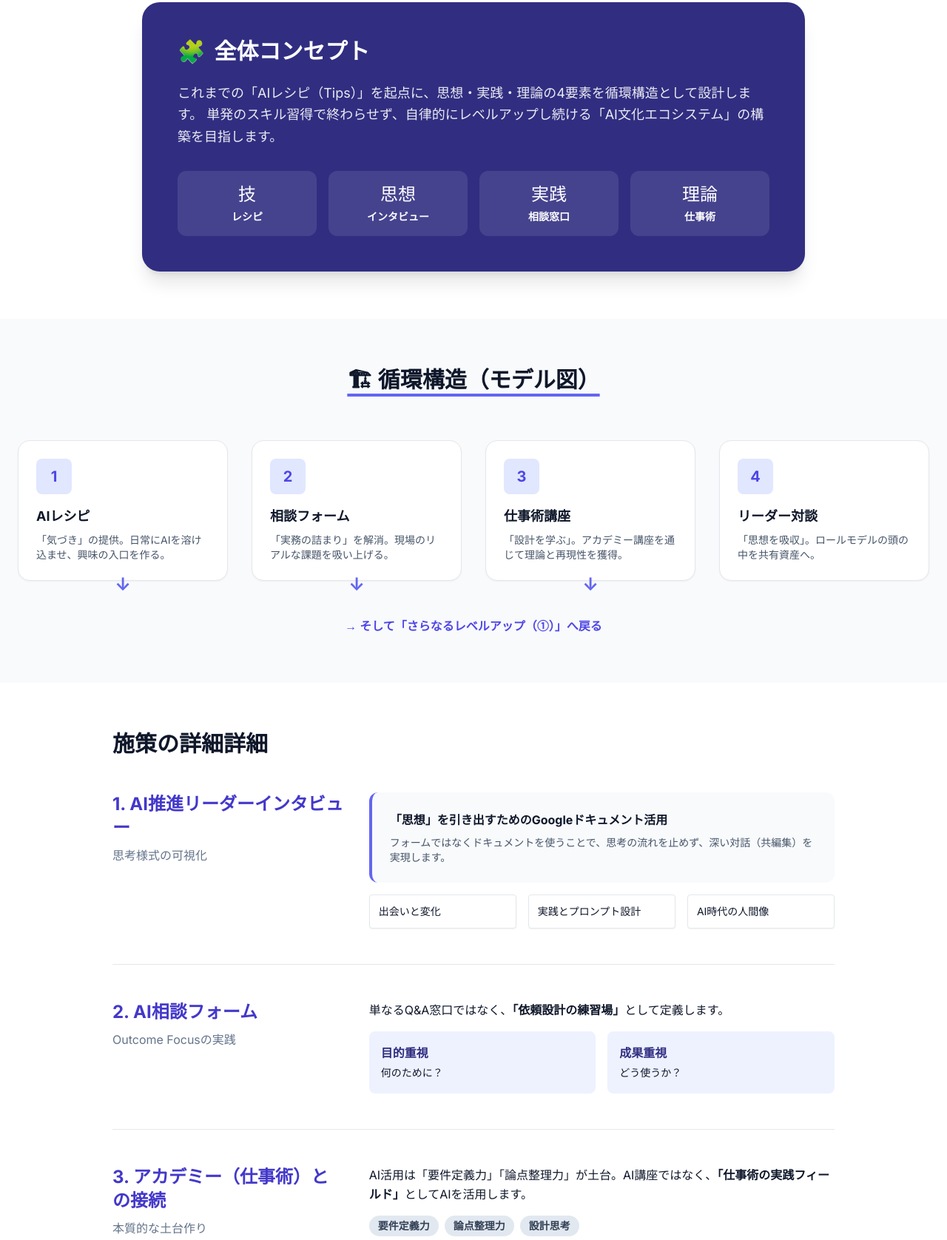
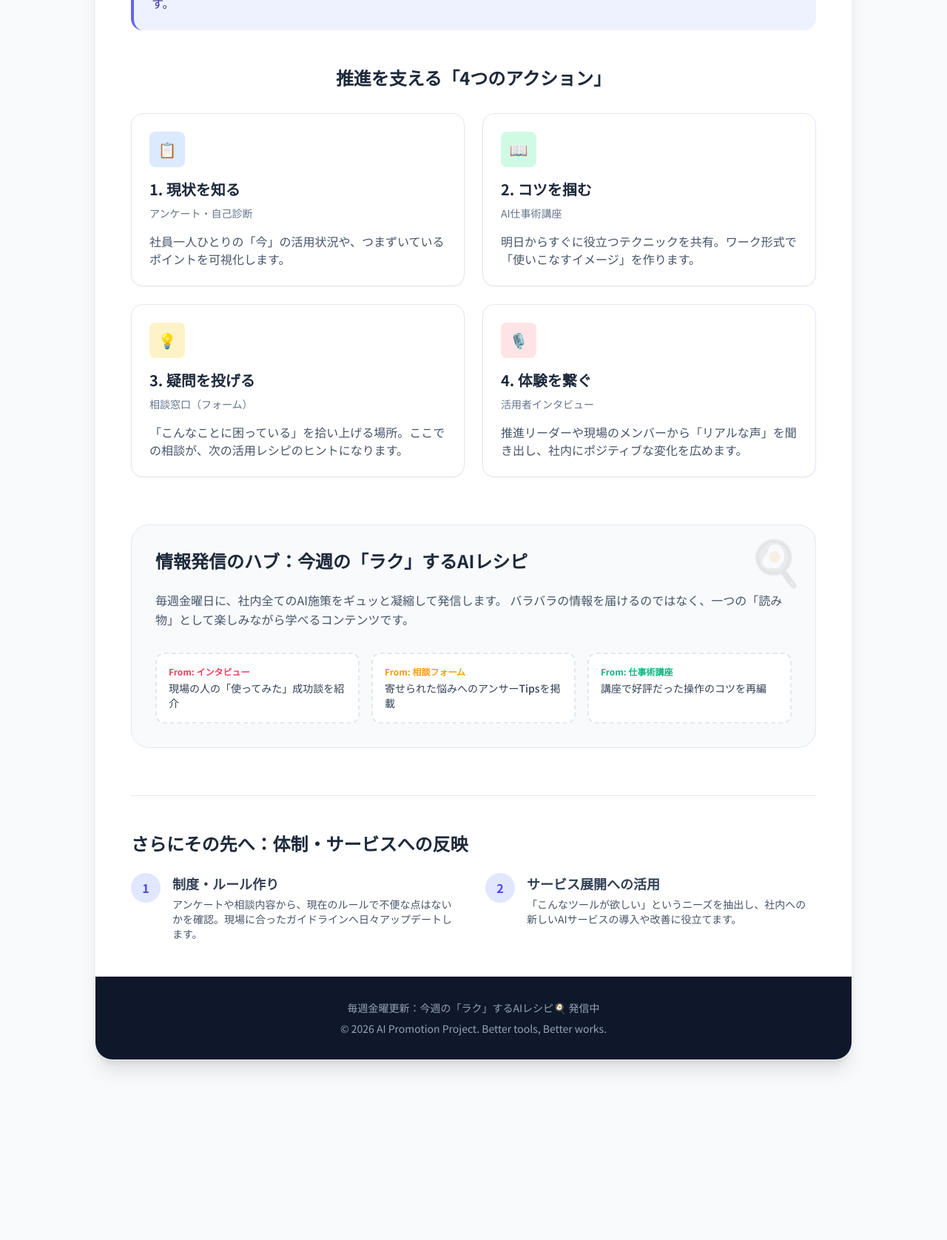
Before and after one commit to tomaton-not/ai-html-lab, a plain HTML site: page slides/ai-culture/index.html in a window 1280 px wide. Shown: the part 414-2090 px from the top of the page at 74% size. After the commit the page ends 1879 px from the top, so only its background shows below. Drawn offline with nearby package versions, Linux system fonts and the light colour scheme.

Commit message:
Update ai-culture index.html

```diff
--- a/slides/ai-culture/index.html
+++ b/slides/ai-culture/index.html
@@ -3,219 +3,139 @@
 <head>
     <meta charset="UTF-8">
     <meta name="viewport" content="width=device-width, initial-scale=1.0">
-    <title>AI文化設計プロジェクト企画書 | AI Culture Ecosystem</title>
+    <title>社内AI活用推進プロジェクト企画書 2026</title>
     <script src="https://cdn.tailwindcss.com"></script>
-    <link href="https://fonts.googleapis.com/css2?family=Inter:wght@400;600;700&family=Noto+Sans+JP:wght@400;500;700&display=swap" rel="stylesheet">
+    <link rel="preconnect" href="https://fonts.googleapis.com">
+    <link rel="preconnect" href="https://fonts.gstatic.com" crossorigin>
+    <link href="https://fonts.googleapis.com/css2?family=Noto+Sans+JP:wght@400;500;700&display=swap" rel="stylesheet">
     <style>
         body {
-            font-family: 'Inter', 'Noto Sans JP', sans-serif;
-            scroll-behavior: smooth;
+            font-family: 'Noto Sans JP', sans-serif;
+            background-color: #f8fafc;
+            color: #334155;
         }
-        .gradient-text {
+        .concept-gradient {
             background: linear-gradient(135deg, #6366f1 0%, #a855f7 100%);
-            -webkit-background-clip: text;
-            -webkit-text-fill-color: transparent;
+        }
+        .recipe-card {
+            background: #fff;
+            border: 2px dashed #e2e8f0;
         }
         .card-hover:hover {
-            transform: translateY(-5px);
+            transform: translateY(-4px);
             transition: all 0.3s ease;
-        }
-        .loop-line {
-            position: relative;
-        }
-        .loop-line::after {
-            content: '↓';
-            position: absolute;
-            bottom: -25px;
-            left: 50%;
-            transform: translateX(-50%);
-            color: #6366f1;
-            font-weight: bold;
-            font-size: 1.5rem;
-        }
-        @media (max-width: 768px) {
-            .loop-line::after {
-                display: none;
-            }
         }
     </style>
 </head>
-<body class="bg-slate-50 text-slate-900 leading-relaxed">
+<body class="p-4 md:p-8">
+    <div class="max-w-5xl mx-auto bg-white shadow-xl rounded-3xl overflow-hidden border border-slate-100">
+        <!-- Header Section -->
+        <header class="concept-gradient p-10 text-white text-center">
+            <div class="inline-block px-4 py-1 bg-white/20 rounded-full text-sm font-medium mb-4 backdrop-blur-sm">Project Update: 2026</div>
+            <h1 class="text-3xl md:text-4xl font-bold mb-4 tracking-tight">社内AI活用推進プロジェクト</h1>
+            <p class="text-lg opacity-90 font-medium">特別なスキルから、みんなの「当たり前」へ</p>
+        </header>
 
-    <!-- Hero Section -->
-    <header class="relative py-20 bg-white border-b overflow-hidden">
-        <div class="absolute inset-0 opacity-10">
-            <svg width="100%" height="100%" xmlns="http://www.w3.org/2000/svg">
-                <defs>
-                    <pattern id="grid" width="40" height="40" patternUnits="userSpaceOnUse">
-                        <path d="M 40 0 L 0 0 0 40" fill="none" stroke="currentColor" stroke-width="1"/>
-                    </pattern>
-                </defs>
-                <rect width="100%" height="100%" fill="url(#grid)" />
-            </svg>
-        </div>
-        <div class="container mx-auto px-6 relative z-10 text-center">
-            <span class="inline-block px-4 py-1 mb-6 text-sm font-semibold tracking-wider text-indigo-600 uppercase bg-indigo-50 rounded-full">Project Proposal</span>
-            <h1 class="text-4xl md:text-6xl font-bold mb-6 tracking-tight">
-                AI文化設計 <span class="gradient-text">エコシステム</span>
-            </h1>
-            <p class="text-xl text-slate-600 max-w-2xl mx-auto">
-                AIを単なる「ツール」ではなく、組織の「設計思想」として浸透させるための戦略的循環モデル。
+        <!-- Concept -->
+        <section class="p-8 md:p-12">
+            <div class="bg-indigo-50 rounded-2xl p-6 mb-12 border-l-4 border-indigo-500">
+                <h2 class="text-xl font-bold mb-3 text-indigo-900">プロジェクトの想い</h2>
+                <p class="leading-relaxed text-indigo-800">
+                    AIを「難しい技術」としてではなく、日々の仕事を少しずつ楽にしてくれる「頼れる相棒」として定着させます。
+                    現場の悩みや成功体験を吸い上げ、それを仕組み（体制・サービス）と情報（毎週のレシピ）の両輪で社内に還元していきます。
                 </p>
             </div>
-    </header>
 
-    <!-- Concept Section -->
-    <section class="py-16 bg-white">
-        <div class="container mx-auto px-6">
-            <div class="max-w-4xl mx-auto">
-                <div class="bg-indigo-900 text-white rounded-3xl p-8 md:p-12 shadow-xl">
-                    <h2 class="text-2xl md:text-3xl font-bold mb-6 flex items-center">
-                        <span class="mr-3">🧩</span> 全体コンセプト
+            <!-- Four Pillars -->
+            <h2 class="text-2xl font-bold mb-8 text-center text-slate-800">推進を支える「4つのアクション」</h2>
+            <div class="grid md:grid-cols-2 gap-6 mb-16">
+                <!-- Pillar 1 -->
+                <div class="bg-white border border-slate-200 p-6 rounded-2xl shadow-sm card-hover">
+                    <div class="w-12 h-12 bg-blue-100 text-blue-600 rounded-lg flex items-center justify-center mb-4 text-xl">📋</div>
+                    <h3 class="text-xl font-bold mb-2 text-slate-800">1. 現状を知る</h3>
+                    <p class="text-sm text-slate-500 mb-4">アンケート・自己診断</p>
+                    <p class="text-slate-600">社員一人ひとりの「今」の活用状況や、つまずいているポイントを可視化します。</p>
+                </div>
+
+                <!-- Pillar 2 -->
+                <div class="bg-white border border-slate-200 p-6 rounded-2xl shadow-sm card-hover">
+                    <div class="w-12 h-12 bg-emerald-100 text-emerald-600 rounded-lg flex items-center justify-center mb-4 text-xl">📖</div>
+                    <h3 class="text-xl font-bold mb-2 text-slate-800">2. コツを掴む</h3>
+                    <p class="text-sm text-slate-500 mb-4">AI仕事術講座</p>
+                    <p class="text-slate-600">明日からすぐに役立つテクニックを共有。ワーク形式で「使いこなすイメージ」を作ります。</p>
+                </div>
+
+                <!-- Pillar 3 -->
+                <div class="bg-white border border-slate-200 p-6 rounded-2xl shadow-sm card-hover">
+                    <div class="w-12 h-12 bg-amber-100 text-amber-600 rounded-lg flex items-center justify-center mb-4 text-xl">💡</div>
+                    <h3 class="text-xl font-bold mb-2 text-slate-800">3. 疑問を投げる</h3>
+                    <p class="text-sm text-slate-500 mb-4">相談窓口（フォーム）</p>
+                    <p class="text-slate-600">「こんなことに困っている」を拾い上げる場所。ここでの相談が、次の活用レシピのヒントになります。</p>
+                </div>
+
+                <!-- Pillar 4 -->
+                <div class="bg-white border border-slate-200 p-6 rounded-2xl shadow-sm card-hover">
+                    <div class="w-12 h-12 bg-rose-100 text-rose-600 rounded-lg flex items-center justify-center mb-4 text-xl">🎙️</div>
+                    <h3 class="text-xl font-bold mb-2 text-slate-800">4. 体験を繋ぐ</h3>
+                    <p class="text-sm text-slate-500 mb-4">活用者インタビュー</p>
+                    <p class="text-slate-600">推進リーダーや現場のメンバーから「リアルな声」を聞き出し、社内にポジティブな変化を広めます。</p>
+                </div>
+            </div>
+
+            <!-- Central Content: Weekly Recipe -->
+            <div class="bg-slate-50 rounded-3xl p-8 border border-slate-200 mb-16 relative overflow-hidden">
+                <div class="absolute top-0 right-0 p-4 opacity-10 text-6xl">🍳</div>
+                <h2 class="text-2xl font-bold mb-6 text-slate-800 flex items-center">
+                    情報発信のハブ：今週の「ラク」するAIレシピ
                 </h2>
-                    <p class="text-lg opacity-90 mb-8 leading-relaxed">
-                        これまでの「AIレシピ（Tips）」を起点に、思想・実践・理論の4要素を循環構造として設計します。
-                        単発のスキル習得で終わらせず、自律的にレベルアップし続ける「AI文化エコシステム」の構築を目指します。
+                <p class="text-slate-600 mb-8 leading-relaxed">
+                    毎週金曜日に、社内全てのAI施策をギュッと凝縮して発信します。
+                    バラバラの情報を届けるのではなく、一つの「読み物」として楽しみながら学べるコンテンツです。
                 </p>
-                    <div class="grid grid-cols-2 md:grid-cols-4 gap-4 text-center">
-                        <div class="p-4 bg-white/10 rounded-xl">
-                            <div class="text-2xl mb-1">技</div>
-                            <div class="text-sm font-bold">レシピ</div>
+
+                <div class="grid md:grid-cols-3 gap-4">
+                    <div class="recipe-card p-4 rounded-xl">
+                        <span class="text-xs font-bold text-rose-500 block mb-1">From: インタビュー</span>
+                        <p class="text-sm text-slate-700 font-medium">現場の人の「使ってみた」成功談を紹介</p>
                     </div>
-                        <div class="p-4 bg-white/10 rounded-xl">
-                            <div class="text-2xl mb-1">思想</div>
-                            <div class="text-sm font-bold">インタビュー</div>
+                    <div class="recipe-card p-4 rounded-xl">
+                        <span class="text-xs font-bold text-amber-500 block mb-1">From: 相談フォーム</span>
+                        <p class="text-sm text-slate-700 font-medium">寄せられた悩みへのアンサーTipsを掲載</p>
                     </div>
-                        <div class="p-4 bg-white/10 rounded-xl">
-                            <div class="text-2xl mb-1">実践</div>
-                            <div class="text-sm font-bold">相談窓口</div>
+                    <div class="recipe-card p-4 rounded-xl">
+                        <span class="text-xs font-bold text-emerald-500 block mb-1">From: 仕事術講座</span>
+                        <p class="text-sm text-slate-700 font-medium">講座で好評だった操作のコツを再編</p>
                     </div>
-                        <div class="p-4 bg-white/10 rounded-xl">
-                            <div class="text-2xl mb-1">理論</div>
-                            <div class="text-sm font-bold">仕事術</div>
                 </div>
+            </div>
+
+            <!-- Strategic Feedback -->
+            <div class="border-t border-slate-200 pt-12">
+                <h2 class="text-2xl font-bold mb-6 text-slate-800">さらにその先へ：体制・サービスへの反映</h2>
+                <div class="grid md:grid-cols-2 gap-8">
+                    <div class="flex gap-4">
+                        <div class="flex-none w-10 h-10 bg-indigo-100 text-indigo-600 rounded-full flex items-center justify-center font-bold">1</div>
+                        <div>
+                            <h4 class="font-bold text-lg mb-1">制度・ルール作り</h4>
+                            <p class="text-slate-600 text-sm">アンケートや相談内容から、現在のルールで不便な点はないかを確認。現場に合ったガイドラインへ日々アップデートします。</p>
+                        </div>
+                    </div>
+                    <div class="flex gap-4">
+                        <div class="flex-none w-10 h-10 bg-indigo-100 text-indigo-600 rounded-full flex items-center justify-center font-bold">2</div>
+                        <div>
+                            <h4 class="font-bold text-lg mb-1">サービス展開への活用</h4>
+                            <p class="text-slate-600 text-sm">「こんなツールが欲しい」というニーズを抽出し、社内への新しいAIサービスの導入や改善に役立てます。</p>
                         </div>
                     </div>
                 </div>
             </div>
         </section>
 
-    <!-- Cycle Section -->
-    <section class="py-16 bg-slate-50">
-        <div class="container mx-auto px-6">
-            <h2 class="text-3xl font-bold text-center mb-16 underline decoration-indigo-500 decoration-4 underline-offset-8">🏗 循環構造（モデル図）</h2>
-            <div class="grid grid-cols-1 md:grid-cols-4 gap-8">
-                <!-- Step 1 -->
-                <div class="relative p-6 bg-white rounded-2xl shadow-sm border loop-line card-hover">
-                    <div class="w-12 h-12 bg-indigo-100 text-indigo-600 rounded-lg flex items-center justify-center font-bold text-xl mb-4">1</div>
-                    <h3 class="font-bold text-lg mb-2">AIレシピ</h3>
-                    <p class="text-sm text-slate-600">「気づき」の提供。日常にAIを溶け込ませ、興味の入口を作る。</p>
+        <!-- Footer -->
+        <footer class="bg-slate-900 text-slate-400 p-8 text-center text-sm">
+            <p class="mb-2">毎週金曜更新：今週の「ラク」するAIレシピ🍳 発信中</p>
+            <p>&copy; 2026 AI Promotion Project. Better tools, Better works.</p>
+        </footer>
     </div>
-                <!-- Step 2 -->
-                <div class="relative p-6 bg-white rounded-2xl shadow-sm border loop-line card-hover">
-                    <div class="w-12 h-12 bg-indigo-100 text-indigo-600 rounded-lg flex items-center justify-center font-bold text-xl mb-4">2</div>
-                    <h3 class="font-bold text-lg mb-2">相談フォーム</h3>
-                    <p class="text-sm text-slate-600">「実務の詰まり」を解消。現場のリアルな課題を吸い上げる。</p>
-                </div>
-                <!-- Step 3 -->
-                <div class="relative p-6 bg-white rounded-2xl shadow-sm border loop-line card-hover">
-                    <div class="w-12 h-12 bg-indigo-100 text-indigo-600 rounded-lg flex items-center justify-center font-bold text-xl mb-4">3</div>
-                    <h3 class="font-bold text-lg mb-2">仕事術講座</h3>
-                    <p class="text-sm text-slate-600">「設計を学ぶ」。アカデミー講座を通じて理論と再現性を獲得。</p>
-                </div>
-                <!-- Step 4 -->
-                <div class="relative p-6 bg-white rounded-2xl shadow-sm border card-hover">
-                    <div class="w-12 h-12 bg-indigo-100 text-indigo-600 rounded-lg flex items-center justify-center font-bold text-xl mb-4">4</div>
-                    <h3 class="font-bold text-lg mb-2">リーダー対談</h3>
-                    <p class="text-sm text-slate-600">「思想を吸収」。ロールモデルの頭の中を共有資産へ。</p>
-                </div>
-            </div>
-            <div class="mt-12 text-center">
-                <p class="text-indigo-600 font-bold">→ そして「さらなるレベルアップ（①）」へ戻る</p>
-            </div>
-        </div>
-    </section>
-
-    <!-- Detail Sections -->
-    <section class="py-16 bg-white">
-        <div class="container mx-auto px-6 max-w-5xl">
-            <h2 class="text-3xl font-bold mb-12">施策の詳細詳細</h2>
-
-            <div class="space-y-12">
-                <!-- Section 1 -->
-                <div class="flex flex-col md:flex-row gap-8 items-start pb-12 border-b">
-                    <div class="md:w-1/3">
-                        <h3 class="text-2xl font-bold text-indigo-700 mb-2">1. AI推進リーダーインタビュー</h3>
-                        <p class="text-slate-500">思考様式の可視化</p>
-                    </div>
-                    <div class="md:w-2/3">
-                        <div class="bg-slate-50 p-6 rounded-xl border-l-4 border-indigo-500 mb-4">
-                            <p class="font-bold mb-2">「思想」を引き出すためのGoogleドキュメント活用</p>
-                            <p class="text-sm text-slate-600">フォームではなくドキュメントを使うことで、思考の流れを止めず、深い対話（共編集）を実現します。</p>
-                        </div>
-                        <ul class="grid grid-cols-1 md:grid-cols-3 gap-4 text-sm font-medium">
-                            <li class="bg-white p-3 border rounded shadow-sm">出会いと変化</li>
-                            <li class="bg-white p-3 border rounded shadow-sm">実践とプロンプト設計</li>
-                            <li class="bg-white p-3 border rounded shadow-sm">AI時代の人間像</li>
-                        </ul>
-                    </div>
-                </div>
-
-                <!-- Section 2 -->
-                <div class="flex flex-col md:flex-row gap-8 items-start pb-12 border-b">
-                    <div class="md:w-1/3">
-                        <h3 class="text-2xl font-bold text-indigo-700 mb-2">2. AI相談フォーム</h3>
-                        <p class="text-slate-500">Outcome Focusの実践</p>
-                    </div>
-                    <div class="md:w-2/3">
-                        <p class="mb-4">単なるQ&A窓口ではなく、<strong>「依頼設計の練習場」</strong>として定義します。</p>
-                        <div class="grid grid-cols-2 gap-4">
-                            <div class="p-4 bg-indigo-50 rounded-lg">
-                                <span class="block font-bold text-indigo-900">目的重視</span>
-                                <span class="text-sm">何のために？</span>
-                            </div>
-                            <div class="p-4 bg-indigo-50 rounded-lg">
-                                <span class="block font-bold text-indigo-900">成果重視</span>
-                                <span class="text-sm">どう使うか？</span>
-                            </div>
-                        </div>
-                    </div>
-                </div>
-
-                <!-- Section 3 -->
-                <div class="flex flex-col md:flex-row gap-8 items-start">
-                    <div class="md:w-1/3">
-                        <h3 class="text-2xl font-bold text-indigo-700 mb-2">3. アカデミー（仕事術）との接続</h3>
-                        <p class="text-slate-500">本質的な土台作り</p>
-                    </div>
-                    <div class="md:w-2/3">
-                        <p class="mb-4">AI活用は「要件定義力」「論点整理力」が土台。AI講座ではなく、<strong>「仕事術の実践フィールド」</strong>としてAIを活用します。</p>
-                        <div class="flex flex-wrap gap-2">
-                            <span class="px-3 py-1 bg-slate-200 text-slate-700 rounded-full text-sm font-bold">要件定義力</span>
-                            <span class="px-3 py-1 bg-slate-200 text-slate-700 rounded-full text-sm font-bold">論点整理力</span>
-                            <span class="px-3 py-1 bg-slate-200 text-slate-700 rounded-full text-sm font-bold">設計思考</span>
-                        </div>
-                    </div>
-                </div>
-            </div>
-        </div>
-    </section>
-
-    <!-- Strategy Footer -->
-    <footer class="py-20 bg-slate-900 text-white">
-        <div class="container mx-auto px-6 text-center">
-            <h2 class="text-3xl font-bold mb-8 italic">"AI活用促進ではなく、AI文化設計。"</h2>
-            <p class="max-w-2xl mx-auto opacity-70 mb-12">
-                これは単なる効率化のプロジェクトではありません。私たちの「働き方」と「考え方」をアップデートし、AIを当たり前のパートナーとする組織文化を構築するための挑戦です。
-            </p>
-            <div class="inline-block px-8 py-4 bg-indigo-600 hover:bg-indigo-700 rounded-full font-bold transition-all cursor-pointer">
-                プロジェクト詳細・承認へ
-            </div>
-            <div class="mt-16 pt-8 border-t border-white/10 text-sm opacity-50">
-                &copy; 2024 AI Culture Ecosystem Project | Proposed by Minami
-            </div>
-        </div>
-    </footer>
-
 </body>
 </html>
```
Lines whose indentation alone changed are shown as unchanged.
